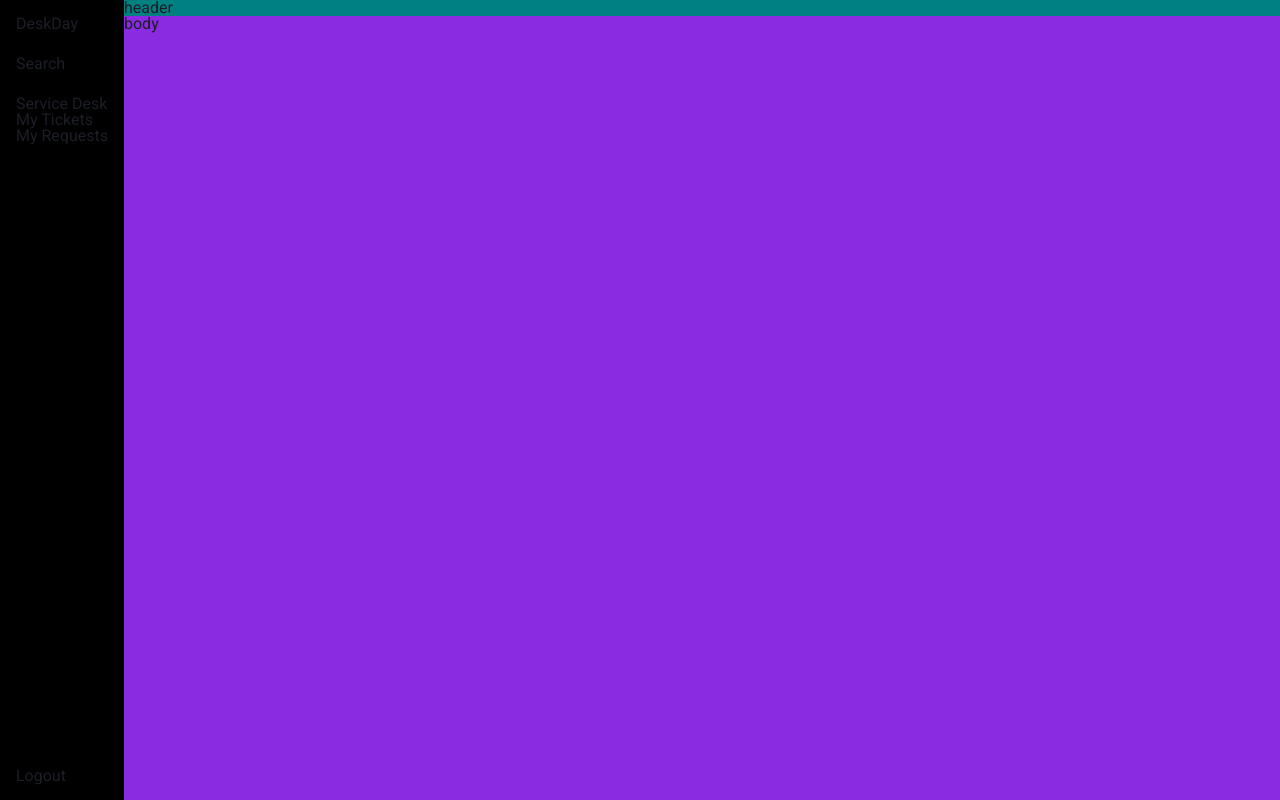
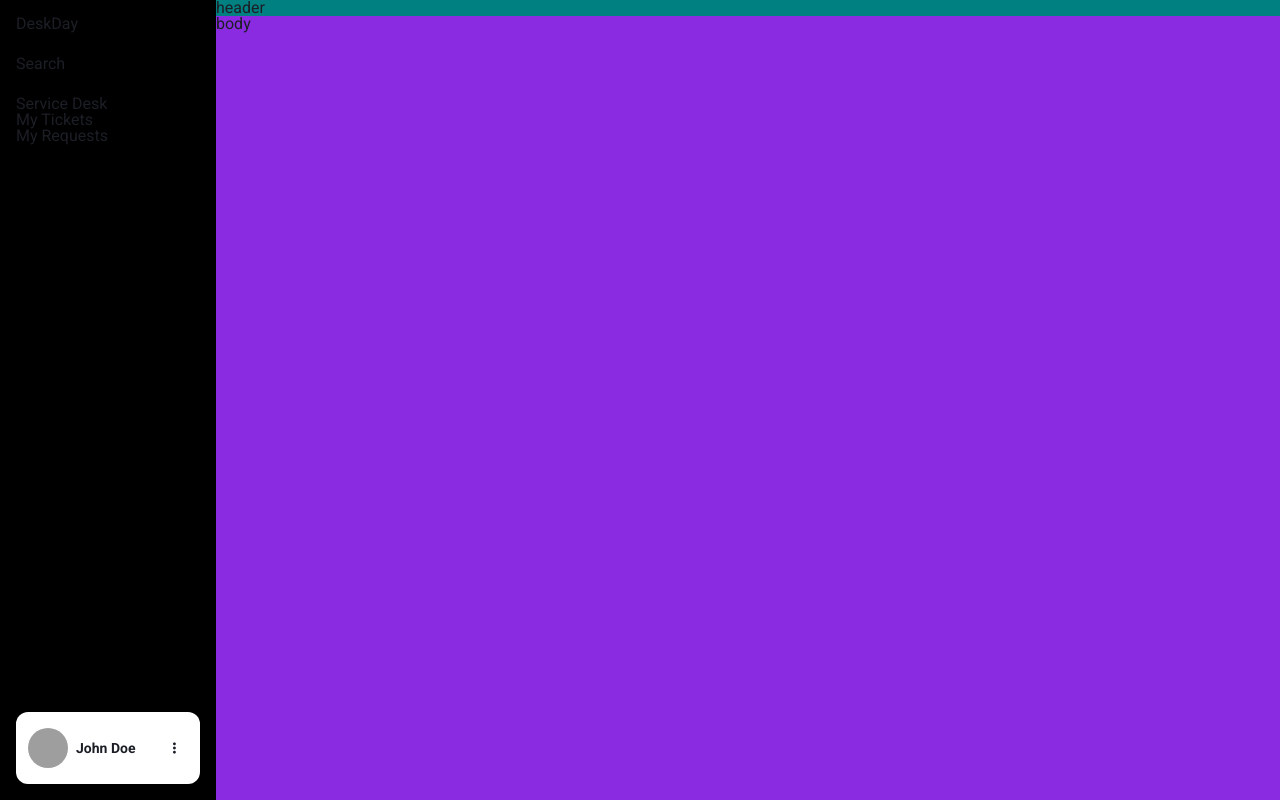
Before and after one commit to VishnuVNairCodes/deskday, a React (Create React App) app: page / in a window 1280 px wide. Built offline with nearby package versions, Linux system fonts and the light colour scheme; grey boxes are pictures that could not be loaded.

Commit message:
feat: add AsideLogout component

```diff
--- a/src/App.css
+++ b/src/App.css
@@ -1,6 +1,7 @@
 @import url("https://fonts.googleapis.com/css2?family=Roboto:wght@300;400;700;900&display=swap");
 @import url("https://cdnjs.cloudflare.com/ajax/libs/font-awesome/6.3.0/css/all.min.css");
 
+/* || GENERAL || */
 :root {
   /* || font weights || */
   --fwt-light: 300;
@@ -10,6 +11,10 @@
 
   /* || colors || */
   --clr-font-default: #1c1e26;
+  --clr-white: #fff;
+
+  /* || shadows || */
+  --sdw-aside-logout: 2px 2px 2rem 0 rgba(0, 0, 0.08);
 }
 
 *,
@@ -58,3 +63,10 @@ body,
 .main {
   background-color: blueviolet;
 }
+
+/* || BUTTON || */
+.btn-icon {
+  border: none;
+  background-color: transparent;
+  cursor: pointer;
+}
--- a/src/components/SideBar/components/AsideLogout/AsideLogout.css
+++ b/src/components/SideBar/components/AsideLogout/AsideLogout.css
@@ -1,3 +1,23 @@
 .aside-logout-container {
   margin-top: auto;
+  display: flex;
+  align-items: center;
+  gap: 8px;
+  padding: 1.6rem 2.4rem 1.6rem 1.2rem;
+  width: 18.4rem;
+  border-radius: 1.2rem;
+  color: var(--clr-font-default);
+  background-color: var(--clr-white);
+  box-shadow: var(--sdw-aside-logout);
 }
+
+.aside-logout-name {
+  font-size: 1.4rem;
+  font-weight: var(--fwt-bold);
+  line-height: 2.2rem;
+}
+
+.aside-logout-btn-icon {
+  margin-left: auto;
+  color: var(--clr-font-default);
+}
--- a/src/components/SideBar/components/AsideLogout/index.jsx
+++ b/src/components/SideBar/components/AsideLogout/index.jsx
@@ -1,7 +1,22 @@
+import { useAuth } from "../../../../contexts/auth-context";
+import { Avatar } from "../../../Avatar";
 import "./AsideLogout.css";
 
 const AsideLogout = () => {
-  return <div className="aside-logout-container">Logout</div>;
+  const {
+    employeeDetails: { firstName, lastName },
+  } = useAuth();
+  return (
+    <div className="aside-logout-container">
+      <Avatar size="small" />
+      <h1 className="aside-logout-name">
+        {firstName} {lastName}
+      </h1>
+      <button className="btn-icon aside-logout-btn-icon">
+        <i className="fa-solid fa-ellipsis-vertical"></i>
+      </button>
+    </div>
+  );
 };
 
 export { AsideLogout };
```
